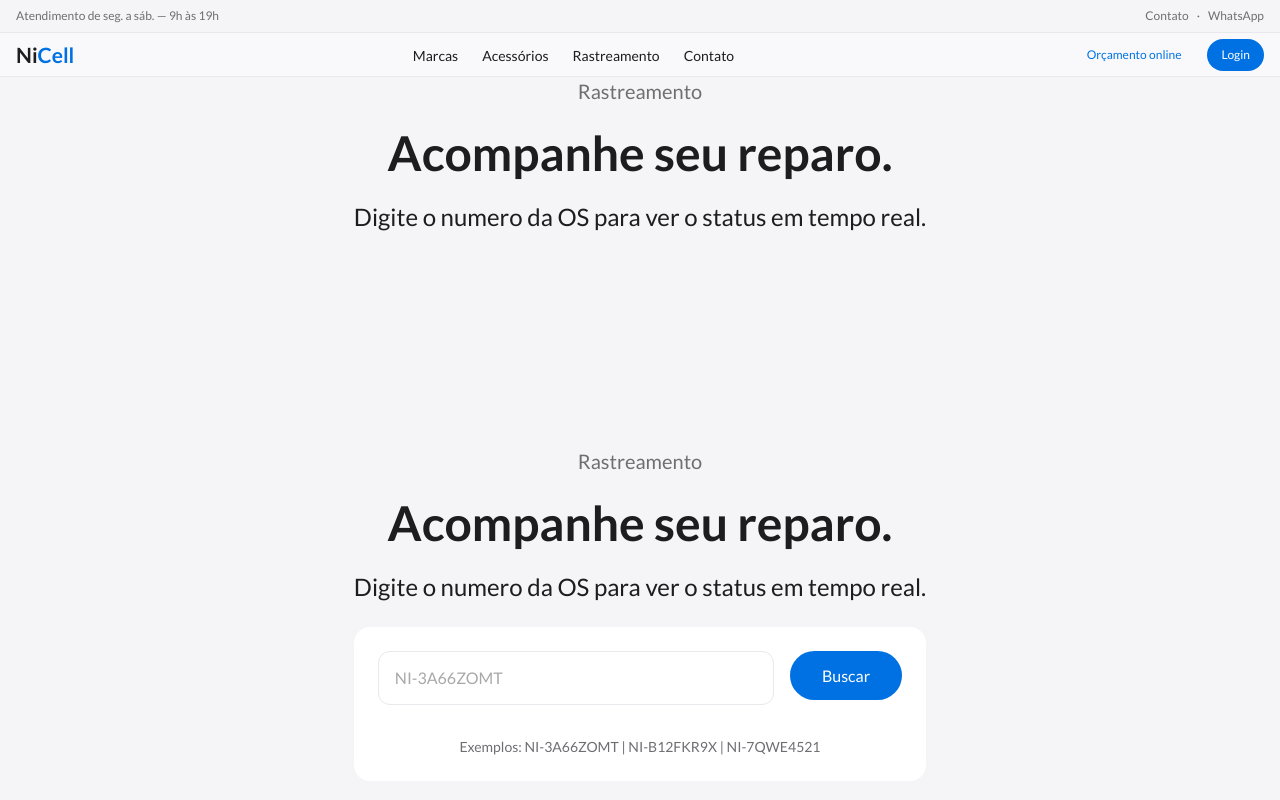
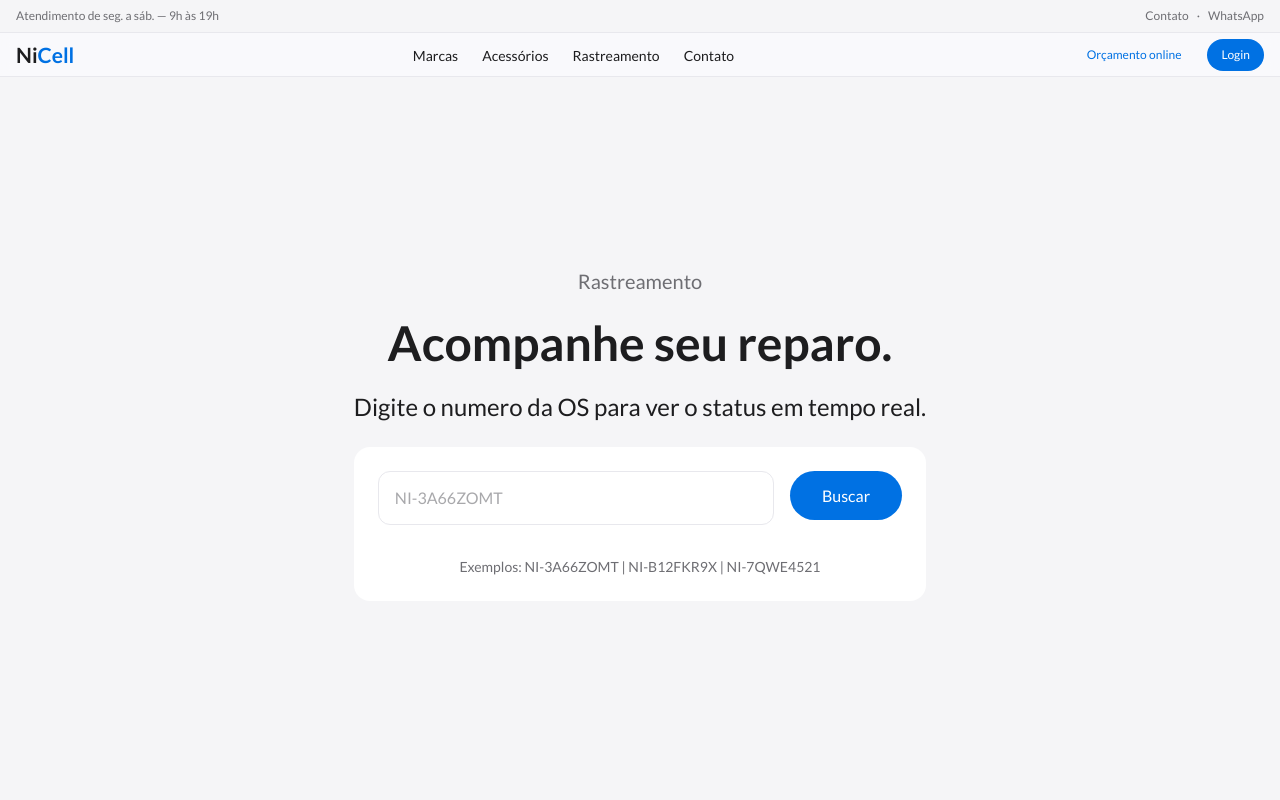
Before and after one commit to censuradho/nicell-ui, a Next.js app: page /rastreamento in a window 1280 px wide. Shown: the top 800 px of the page. Built offline with nearby package versions, Linux system fonts and the light colour scheme; no server answers.

Commit message:
feat(RastreamentoPage): remove redundant header elements from tracking page

```diff
--- a/app/rastreamento/page.tsx
+++ b/app/rastreamento/page.tsx
@@ -7,9 +7,6 @@ export default function RastreamentoPage() {
     <main className="bg-card">
       <Header />
       <div className="min-h-[calc(100vh-86px)] flex flex-col items-center justify-center gap-6 px-4">
-        <h1 className="text-base sm:text-lg md:text-xl text-card-foreground">Rastreamento</h1>
-        <h2 className="text-5xl text-center font-bold">Acompanhe seu reparo.</h2>
-        <p className="text-2xl text-center">Digite o numero da OS para ver o status em tempo real.</p>
         <TrackingForm />
       </div>
       <Footer />
```
